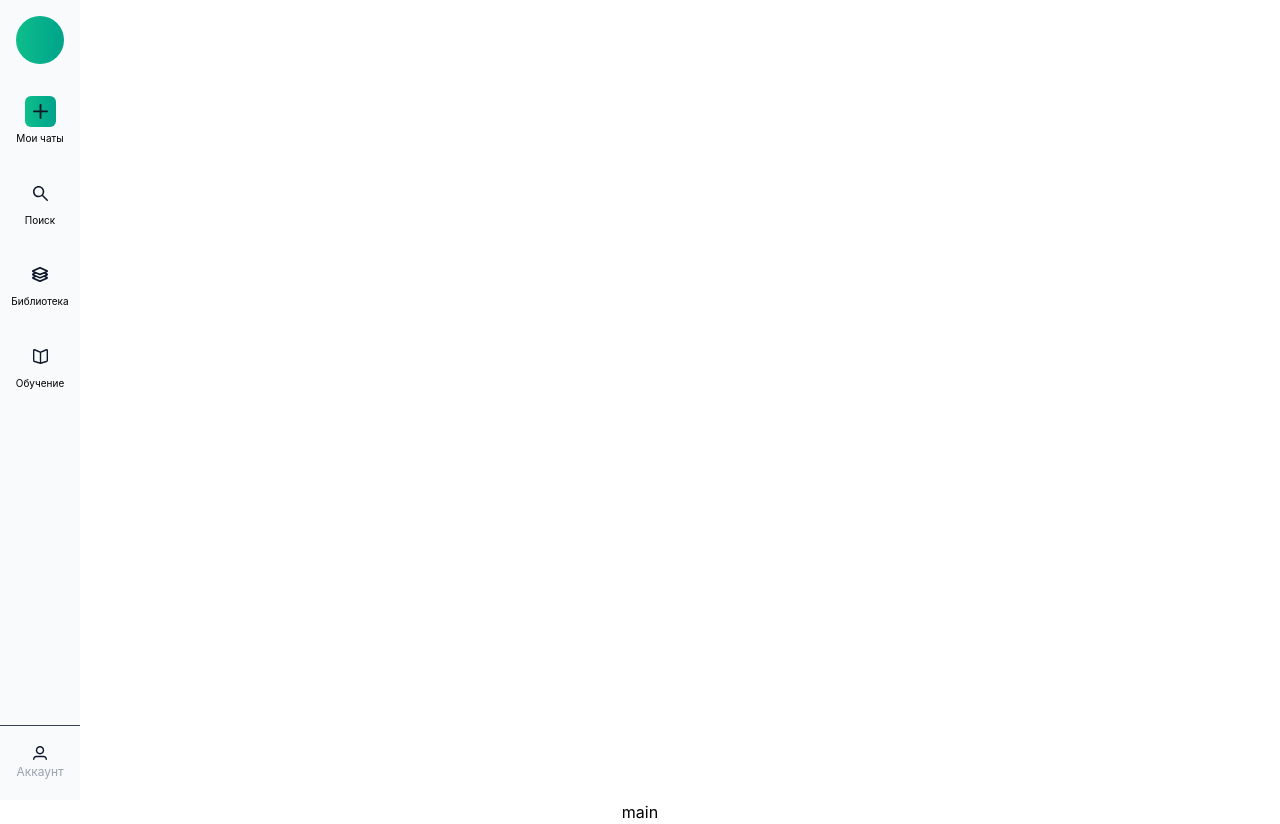
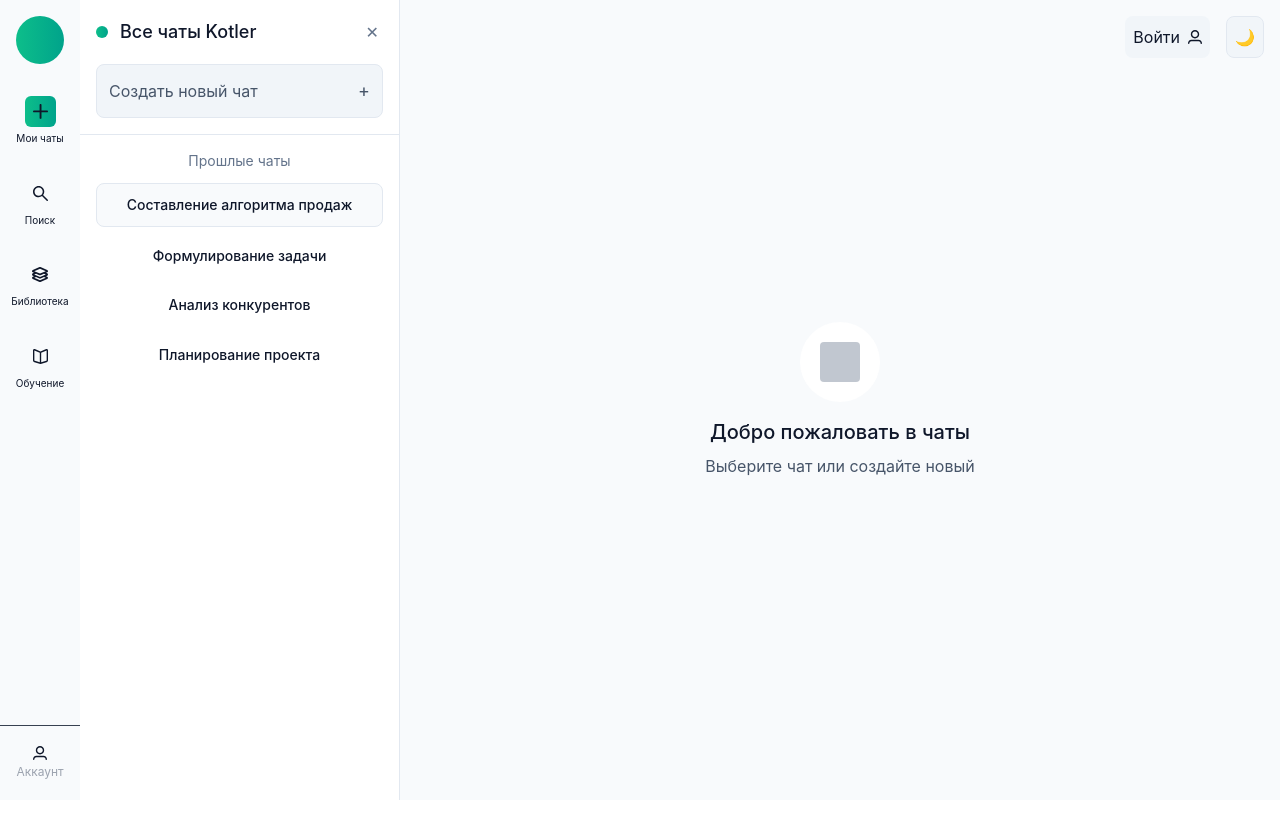
Before and after one commit to eesyDev/vitya_gpt, a React (Create React App) app: page / in a window 1280 px wide. After the commit the page ends 800 px from the top, so only its background shows below. Built offline with nearby package versions, Linux system fonts and the light colour scheme.

Commit message:
add:main-layout

```diff
--- /dev/null
+++ b/src/components/Common/ChatPanel.jsx
@@ -0,0 +1,61 @@
+import React, { useState } from "react";
+
+export const ChatPanel = ({ isVisible, onClose }) => {
+    const [chats] = useState([
+      { id: 1, title: 'Составление алгоритма продаж', isActive: true },
+      { id: 2, title: 'Формулирование задачи', isActive: false },
+      { id: 3, title: 'Анализ конкурентов', isActive: false },
+      { id: 4, title: 'Планирование проекта', isActive: false }
+    ]);
+
+    if (!isVisible) return null;
+
+    return (
+      <div className="w-80 bg-bg-secondary h-screen border-r border-border-custom flex flex-col">
+        {/* Header */}
+        <div className="p-4 border-b border-border-custom">
+          <div className="flex items-center justify-between mb-4">
+            <div className="flex items-center space-x-3">
+              <div className="w-3 h-3 bg-green-gradient rounded-full"></div>
+              <h2 className="text-lg font-medium text-text-primary">Все чаты Kotler</h2>
+            </div>
+            <button
+              onClick={onClose}
+              className="text-text-muted hover:text-text-primary transition-colors p-1"
+            >
+              ✕
+            </button>
+          </div>
+
+          {/* New Chat Button */}
+          <button className="w-full bg-bg-tertiary hover:bg-bg-primary border border-border-custom rounded-lg p-3 flex items-center justify-between text-text-secondary hover:text-text-primary transition-colors">
+            <span>Создать новый чат</span>
+            <span className="text-lg">+</span>
+          </button>
+        </div>
+
+        {/* Chat List */}
+        <div className="flex-1 overflow-y-auto">
+          <div className="p-4">
+            <h3 className="text-sm text-text-muted mb-3">Прошлые чаты</h3>
+            <div className="space-y-2">
+              {chats.map((chat) => (
+                <div
+                  key={chat.id}
+                  className={`p-3 rounded-lg cursor-pointer transition-colors ${
+                    chat.isActive
+                      ? 'bg-bg-primary border border-border-custom'
+                      : 'hover:bg-bg-tertiary'
+                  }`}
+                >
+                  <p className="text-text-primary text-sm font-medium leading-tight">
+                    {chat.title}
+                  </p>
+                </div>
+              ))}
+            </div>
+          </div>
+        </div>
+      </div>
+    );
+  };
--- /dev/null
+++ b/src/components/Common/MainContent.jsx
@@ -0,0 +1,81 @@
+import React from "react";
+const MainContent = ({ activeItem }) => {
+    const getContent = () => {
+      switch (activeItem) {
+        case 'chat':
+          return (
+            <div className="text-center">
+              <div className="w-20 h-20 bg-bg-secondary rounded-full flex items-center justify-center mx-auto mb-4">
+                <div className="w-10 h-10 bg-text-muted rounded opacity-40"></div>
+              </div>
+              <h2 className="text-xl font-medium text-text-primary mb-2">
+                Добро пожаловать в чаты
+              </h2>
+              <p className="text-text-secondary">
+                Выберите чат или создайте новый
+              </p>
+            </div>
+          );
+        case 'search':
+          return (
+            <div className="text-center">
+              <h2 className="text-xl font-medium text-text-primary mb-2">
+                🔍 Поиск
+              </h2>
+              <p className="text-text-secondary">
+                Здесь будет функция поиска
+              </p>
+            </div>
+          );
+        case 'library':
+          return (
+            <div className="text-center">
+              <h2 className="text-xl font-medium text-text-primary mb-2">
+                📚 Библиотека
+              </h2>
+              <p className="text-text-secondary">
+                Ваша личная библиотека
+              </p>
+            </div>
+          );
+        case 'learning':
+          return (
+            <div className="text-center">
+              <h2 className="text-xl font-medium text-text-primary mb-2">
+                🎓 Обучение
+              </h2>
+              <p className="text-text-secondary">
+                Материалы для обучения
+              </p>
+            </div>
+          );
+        case 'account':
+          return (
+            <div className="text-center">
+              <h2 className="text-xl font-medium text-text-primary mb-2">
+                👤 Аккаунт
+              </h2>
+              <p className="text-text-secondary">
+                Настройки вашего аккаунта
+              </p>
+            </div>
+          );
+        default:
+          return (
+            <div className="text-center">
+              <h2 className="text-xl font-medium text-text-primary">
+                Выберите раздел
+              </h2>
+            </div>
+          );
+      }
+    };
+
+    return (
+      <div className="flex-1 bg-bg-primary flex items-center justify-center p-8">
+        {getContent()}
+      </div>
+    );
+  };
+
+  export default MainContent;
--- a/src/components/Common/Sidebar.jsx
+++ b/src/components/Common/Sidebar.jsx
@@ -2,8 +2,7 @@ import React, { useState, useEffect } from 'react';
 import { menuItems } from '../../utils/data';
 import SvgIcon from './SvgIcons';
 
-const NavigationSidebar = () => {
-  const [activeItem, setActiveItem] = useState('chat');
+const NavigationSidebar = ({ activeItem, setActiveItem }) => {
 
   const handleItemClick = (itemId) => {
     setActiveItem(itemId);
@@ -40,7 +39,7 @@ const NavigationSidebar = () => {
                   : 'text-gray-400 hover:text-white hover:bg-gray-500'} p-2 rounded-md`}>
                     <SvgIcon src={item.icon}/>
                   </div>
-                <span className="text-[10px] mt-[5px] text-center leading-tight text-primary">
+                <span className="text-[10px] mt-[5px] text-center leading-tight text-text-primary">
                   {item.label}
                 </span>
               </div>
@@ -69,6 +68,7 @@ const NavigationSidebar = () => {
       </div>
     </div>
   );
+
 };
 
 export default NavigationSidebar;
--- a/src/components/Layout/Home.jsx
+++ b/src/components/Layout/Home.jsx
@@ -1,13 +1,41 @@
-import React from 'react';
-import Sidebar from '../Common/Sidebar';
+import React, {useState} from 'react';
+import NavigationSidebar from '../Common/Sidebar';
+import MainContent from '../Common/MainContent';
+import { ChatPanel } from '../Common/ChatPanel';
+import SvgIcon from '../Common/SvgIcons';
 
-const main = () => {
+const Home = () => {
+  const [activeItem, setActiveItem] = useState('chat');
+  const [showChatPanel, setShowChatPanel] = useState(true);
+  const shouldShowChatPanel = activeItem === 'chat' && showChatPanel;
   return (
-    <div>
-        <Sidebar/>
-        main
-    </div>
+    <>
+    <div className="h-screen bg-bg-primary flex">
+        <NavigationSidebar setActiveItem={setActiveItem} activeItem={activeItem} />
+        {shouldShowChatPanel && (
+          <ChatPanel
+            isVisible={shouldShowChatPanel}
+            onClose={() => setShowChatPanel(false)}
+          />
+        )}
+        <MainContent activeItem={activeItem} />
+        <div className="right-panel fixed top-4 right-4 flex gap-4">
+          <button className='bg-bg-tertiary border-border-custom rounded-lg text-text-primary hover:bg-bg-secondary transition-colors z-50 p-2 flex gap-2 items-center'>
+            Войти
+            <SvgIcon src="/img/user.svg"/>
+          </button>
+          <button
+            onClick={() => document.documentElement.classList.toggle('dark')}
+            className=" p-2 bg-bg-tertiary border border-border-custom rounded-lg text-text-primary hover:bg-bg-secondary transition-colors z-50"
+          >
+            🌙
+          </button>
+
+        </div>
+
+      </div>
+    </>
   )
 }
 
-export default main
+export default Home
--- a/src/index.css
+++ b/src/index.css
@@ -19,7 +19,7 @@
   /* Темная тема */
   --bg-primary: #181818;
   --bg-secondary: #1f1f1f;
-  --bg-tertiary: #2a2a2a;
+  --bg-tertiary: #303030;
   --text-primary: #ffffff;
   --text-secondary: #e2e8f0;
   --text-muted: #94a3b8;
```
